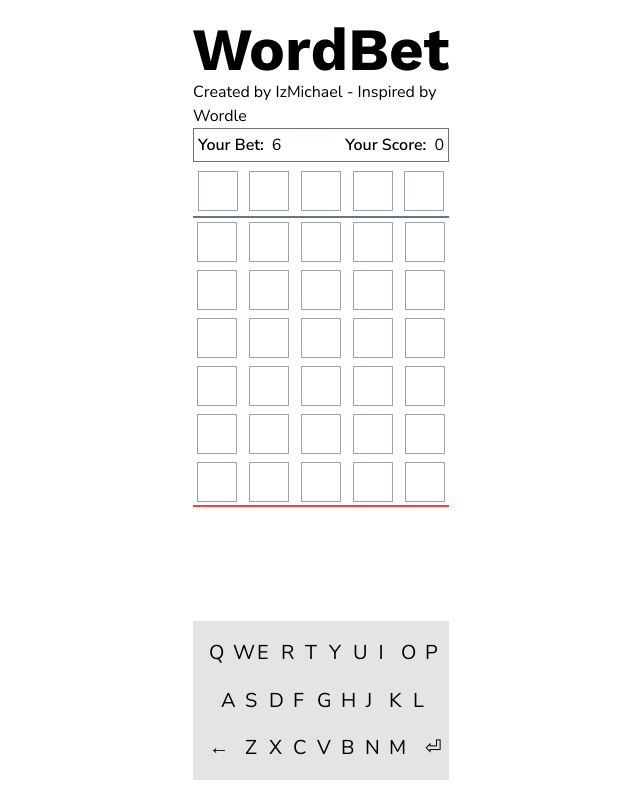
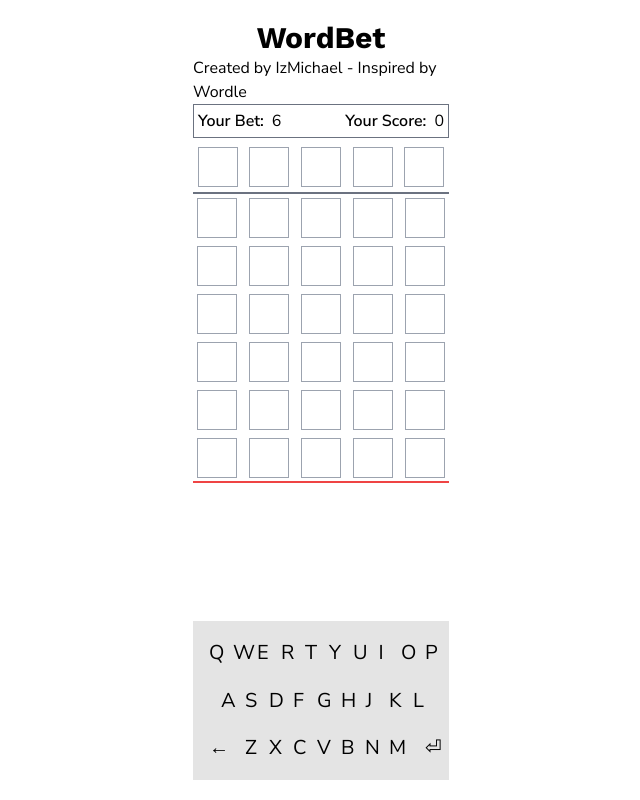
Before and after one commit to IzMichael/WordBet, a Svelte app: page / in a window 1280 px wide. Shown: the whole page, without its empty margins (319-959 px from the left). Built offline with nearby package versions, Linux system fonts and the light colour scheme.

Commit message:
update App.svelte

```diff
--- a/src/App.svelte
+++ b/src/App.svelte
@@ -125,7 +125,7 @@
 </script>
 
 <div class="flex flex-col items-center justify-start w-full h-screen max-h-screen px-5 py-5 mx-auto overflow-hidden lg:w-1/5 lg:px-0">
-    <h1 class="text-6xl font-bold font-work">WordBet</h1>
+    <h1 class="text-3xl font-bold font-work">WordBet</h1>
     <p>Created by IzMichael - Inspired by Wordle</p>
 
     <div class="flex flex-row items-center justify-start w-full p-1 mb-2 border border-gray-500">
```
